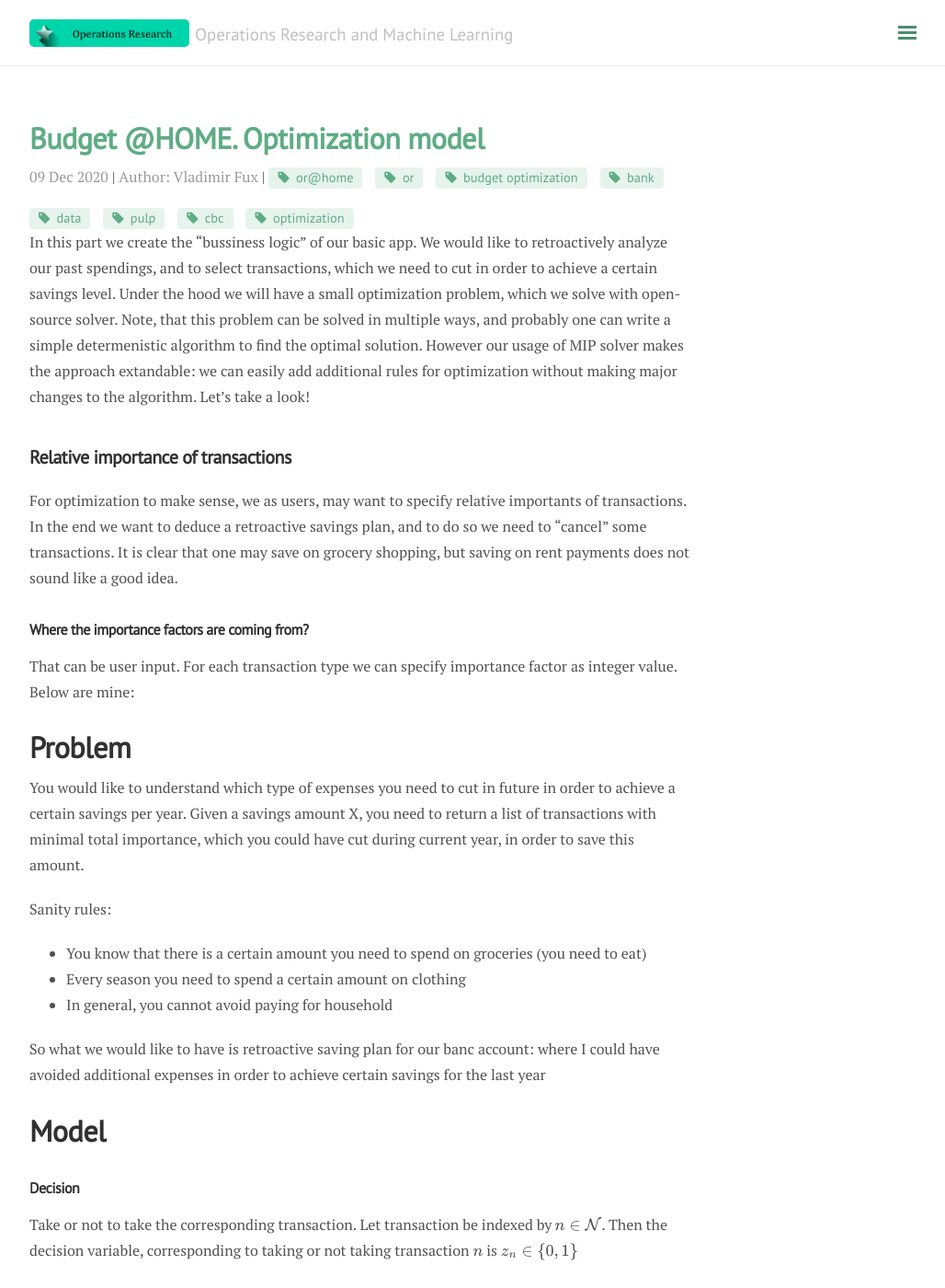
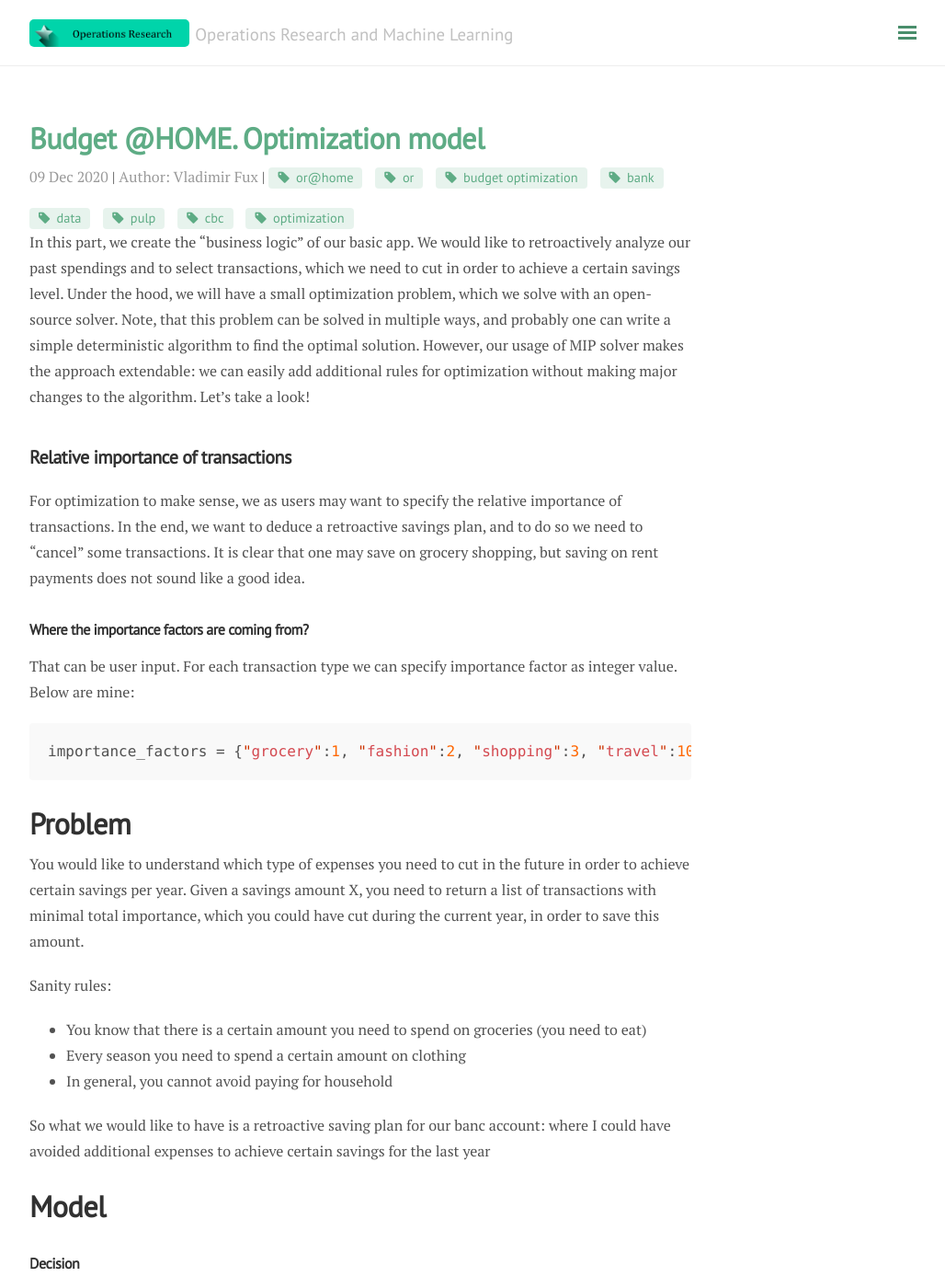
Before and after one commit to nonvisual/nonvisual.github.io, a Jekyll site: the page built from _posts/2020-12-09-budget-model.md, in a window 1280 px wide and 1400 px high. Shown: the whole window at 92% size, without its empty margins (248-1276 px from the left). Built offline with Jekyll 4.4.1, drawn with Linux system fonts in a browser that asks for light colours; nearby versions of some CDN libraries; formulas are drawn with MathJax 3; some of the changed text lies outside the part shown.

Commit message:
Updated text with spellchecker

````diff
--- a/_posts/2020-12-09-budget-model.md
+++ b/_posts/2020-12-09-budget-model.md
@@ -7,19 +7,21 @@
 excerpt_separator: <!--more-->
 ---
 
-In this part we create the "bussiness logic" of our basic app. We would like to retroactively analyze our past spendings, and to select transactions, which we need to cut in order to achieve a certain savings level. Under the hood we will have a small optimization problem, which we solve with open-source solver. Note, that this problem can be solved in multiple ways, and probably one can write a simple determenistic algorithm to find the optimal solution. However our usage of MIP solver makes the approach extandable: we can easily add additional rules for optimization without making major changes to the algorithm. Let's take a look!
+In this part, we create the "business logic" of our basic app. We would like to retroactively analyze our past spendings and to select transactions, which we need to cut in order to achieve a certain savings level. Under the hood, we will have a small optimization problem, which we solve with an open-source solver. Note, that this problem can be solved in multiple ways, and probably one can write a simple deterministic algorithm to find the optimal solution. However, our usage of MIP solver makes the approach extendable: we can easily add additional rules for optimization without making major changes to the algorithm. Let's take a look!
 
 <!--more-->
 
 ## Relative importance of transactions
-For optimization to make sense, we as users, may want to specify relative importants of transactions. In the end we want to deduce a retroactive savings plan, and to do so we need to "cancel" some transactions. It is clear that one may save on grocery shopping, but saving on rent payments does not sound like a good idea.
+For optimization to make sense, we as users may want to specify the relative importance of transactions. In the end, we want to deduce a retroactive savings plan, and to do so we need to "cancel" some transactions. It is clear that one may save on grocery shopping, but saving on rent payments does not sound like a good idea.
 
 ### Where the importance factors are coming from?
 That can be user input. For each transaction type we can specify importance factor as integer value. Below are mine:
-
+```python
+importance_factors = {"grocery":1, "fashion":2, "shopping":3, "travel":10, "rent": 1000, "unknown":10, "income":0}
+```
 # Problem
-You would like to understand which type of expenses you need to cut in future in order to achieve a certain savings per year.
-Given a savings amount X, you need to return a list of transactions with minimal total importance, which you could have cut during current year, in order to save this amount.
+You would like to understand which type of expenses you need to cut in the future in order to achieve certain savings per year.
+Given a savings amount X, you need to return a list of transactions with minimal total importance, which you could have cut during the current year, in order to save this amount.
 
 Sanity rules:
 * You know that there is a certain amount you need to spend on groceries (you need to eat)
@@ -27,7 +29,7 @@
 * In general, you cannot avoid paying for household
 
 
-So what we would like to have is retroactive saving plan for our banc account: where I could have avoided additional expenses in order to achieve certain savings for the last year
+So what we would like to have is a retroactive saving plan for our banc account: where I could have avoided additional expenses to achieve certain savings for the last year
 
 
 
@@ -36,7 +38,7 @@
 Take or not to take the corresponding transaction. Let transaction be indexed by $$n \in \mathcal{N}$$. Then the decision variable, corresponding to taking or not taking transaction $$n$$ is $$z_n \in \{0,1\}$$
 
 ### Optimization goal, i.e. objective function
-We want to minimize the total importance of all the transaction we decide to keep, in order to achieve certain savings goal. If $$I_n$$ is importance of transaction $n$, then our goal is to
+We want to minimize the total importance of all the transaction we decide to keep, to achieve certain savings goal. If $$I_n$$ is the importance of transaction $n$, then our goal is to
 $$\begin{align*}
 \max \sum_{n \in N} I_n z_n
 \end{align*}$$
@@ -45,7 +47,7 @@
 ## Constraints
 
 ### Grocery
-Well, we can never actually cut on grocery entirely. This retroactive savings plan would look ridiculous if some of the weeks will have 0 EUR spent on grocery. That's why we introduce a minimum bound for grocery expenses per week
+Well, we can never actually cut on grocery entirely. This retroactive savings plan would look ridiculous if some of the weeks will have 0 EUR spent on the grocery. That's why we introduce a minimum bound for grocery expenses per week
 
 $$\begin{align*}
 \sum_{n \in \mathcal{N}^G_{w}} C_n z_n >= B^G, \quad \forall w \in \mathcal{W}
@@ -53,13 +55,13 @@
 
 where $$\mathcal{N}^G_{w}$$ is a set of transactions of type grocery, happening in a specific week $$w$$, $$B^G$$ is the minimum weekly allowance for grocery, which we find feasible (user input).
 
-Now, there is a little trick here. If we keep constraint as it is, it may happen to be infeasible for some weeks. Imagine, one week you were paying all grocery expenses by cash, and thus they do not appear in your transactions. Yet, you ask solver to find solution, which exceeds your minimum allowance for groceries that week. That's simply impossible! That's why we modify our formulation, to account for such cases:
+Now, there is a little trick here. If we keep constraint as it is, it may happen to be infeasible for some weeks. Imagine, one week you were paying all grocery expenses by cash, and thus they do not appear in your transactions. Yet, you ask the solver to find a solution, which exceeds your minimum allowance for groceries that week. That's simply impossible! That's why we modify our formulation, to account for such cases:
 
 $$\begin{align*}
 \sum_{n \in \mathcal{N}^G_{w}} C_n z_n >= \min(\sum_{n \in \mathcal{N}^G_{w}} C_n, B^G), \quad \forall w \in \mathcal{W}
 \end{align*}$$
 
-and here $$\sum_{n \in \mathcal{N}^G_{w}}$$ accounts for maximum transaction cost in grocery in week $$w$$ which you see in data. If this is above allowance limit, the latter will be used in the constraint. If it is smaller, we will use the observed cost from data as a lower bound limit.
+and here $$\sum_{n \in \mathcal{N}^G_{w}}$$ accounts for maximum transaction cost in grocery in week $$w$$ which you see in data. If this is above the allowance limit, the latter will be used in the constraint. If it is smaller, we will use the observed cost from data as a lower bound limit.
 
 ### Household
 We simply cannot avoid paying the rent. We would like our model to disallow saving plans which remove rent payments:
@@ -70,24 +72,24 @@
 
 
 ### Savings
-What we would like to know in the end is where do we need to cut, in order to have a certain savings number. We can put it is a target, or as a constraint. I've chosen the latter:
+What we would like to know in the end is where do we need to cut, to have a certain savings number. We can put it is a target, or as a constraint. I've chosen the latter:
 $$\begin{align*}
 \sum_{n \in N} C_n (1-z_n) >= S,
 \end{align*}$$
 
-and here $$S$$ is our overall savings target. If target is given as a percentage of the total expenses $$P$$, then
+and here $$S$$ is our overall savings target. If the target is given as a percentage of the total expenses $$P$$, then
 $$S = P * \sum_{n \in N} C_n$$
 
 
 ### Solution example
 
-On the picture below, we see a small dataset, on which the problem is already solved. We can see that 2 transactions were removed, amounting to the total saving of 100 EUR. The objective value (total importance of kept transaction) equals 8.
+In the picture below, we see a small dataset, on which the problem is already solved. We can see that 2 transactions were removed, amounting to the total saving of 100 EUR. The objective value (total importance of kept transaction) equals 8.
 
 <img src="/images/budget_optimization/budget_optimization_cropped.png">
 
 
 ## Model creation with PuLP
-PuLP is an LP modeler written in Python. It comes with open source CBC solver, which makes it an easy choice to start with.
+PuLP is an LP modeler written in Python. It comes with open-source CBC solver, which makes it an easy choice to start with.
 We create a basic model object, already specifying optimization sense (maximization).
 
 ```python
@@ -95,7 +97,7 @@
 ```
 
 ### Decision variables
-The model has two essential parts: variables and constraints (which describe relation between variables). Typically, the usual first step with implemantation of optimization model is to define variables. In our case this is a set of binary variables (having values 0 or 1), which describe for each transaction whether it should be kept or removed from the retroactive savings plan, $$z_n \in \{0,1\}$$
+The model has two essential parts: variables and constraints (which describe a relation between variables). Typically, the usual first step with the implementation of the optimization model is to define variables. In our case, this is a set of binary variables (having values 0 or 1), which describe for each transaction whether it should be kept or removed from the retroactive savings plan, $$z_n \in \{0,1\}$$
 
 ```python
 decision_vars = pulp.LpVariable.dicts(
@@ -104,7 +106,7 @@
 
 ### Objective
 We can already define the objective function, i.e. the function which we ask our solver to maximize. In our problem, this is the
-total importance of transactions we decided to keep in the plan. So we simply multiply each decision variable $$z_n$$ by importance factor of the corresponding transaction, then sum them up.
+total importance of transactions we decided to keep in the plan. So we simply multiply each decision variable $$z_n$$ by the importance factor of the corresponding transaction, then sum them up.
 
 ```python
 objective = pulp.lpSum(
@@ -125,7 +127,7 @@
         model += decision_vars[t] == 1
 ```
 Now we have a savings constraint to add. What we want is to make sure that certain savings are achieved. We opted for relative
-savings input. Note, we need to take absolute value of "Debit", because the original data contains negative values there. We could have dealt with it in data preparation step, but this will work as well
+savings input. Note, we need to take the absolute value of "Debit", because the original data contains negative values there. We could have dealt with it in the data preparation step, but this will work as well
 
 
 ```python
@@ -137,7 +139,7 @@
 model += savings_constraint
 ```
 
-Now comes the tricky one: grocery expenses constraint. We would like to make sure that our savings plan does not deliver ridiculous outcomes and cuts food expenses to 0. Thus we would like to have a lower bound on grocery expenses. In addition, we would like to make sure that this lower bound is achievable, because otherwise model might become infeasible. E.g., if user specify lower bound of 100 EUR per week, but a certain week contains transactions amounting only to 50 EUR, lower bound for such week should be minimum between bound and transactions sum, which is 50 EUR in the described case.
+Now comes the tricky one: grocery expenses constraint. We would like to make sure that our savings plan does not deliver ridiculous outcomes and cuts food expenses to 0. Thus we would like to have a lower bound on grocery expenses. In addition, we would like to make sure that this lower bound is achievable because otherwise, the model might become infeasible. E.g., if the user specifies a lower bound of 100 EUR per week, but a certain week contains transactions amounting only to 50 EUR, the lower bound for such week should be minimum between bound and transactions sum, which is 50 EUR in the described case.
 
 We start with computing current grocery expenses per week:
 ```python
@@ -171,7 +173,7 @@
     print(f"Model solving was unsuccessful with status {LpStatus[status]}")
 ```
 
-Parsing model output: simply for each transaction assign value of the decision variable. In addition, we check value of the objective
+Parsing model output: simply for each transaction assign the value of the decision variable. In addition, we check the value of the objective
 
 ```python
 solution = pd.Series(
````
Also changed, not shown: other parts of _posts/2020-12-09-budget-model.md (+3 -4 lines), _posts/2020-11-08-or-at-home.md (+6 -6 lines), _posts/2020-11-22-budget-optimization-intro.md (+5 -5 lines), _posts/2020-11-23-budget-data-preparation.md (+17 -18 lines), _posts/2020-11-26-budget-data-visualization.md (+14 -14 lines), _posts/2020-12-10-budget-go-live.md (+12 -13 lines).
